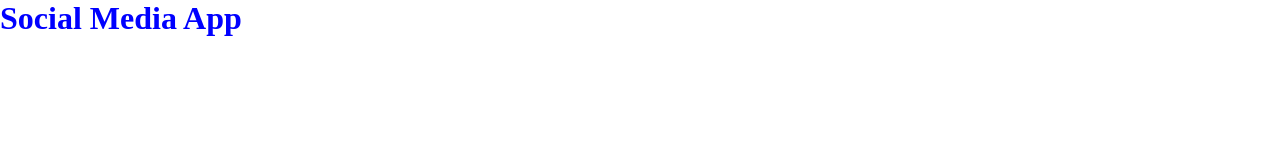
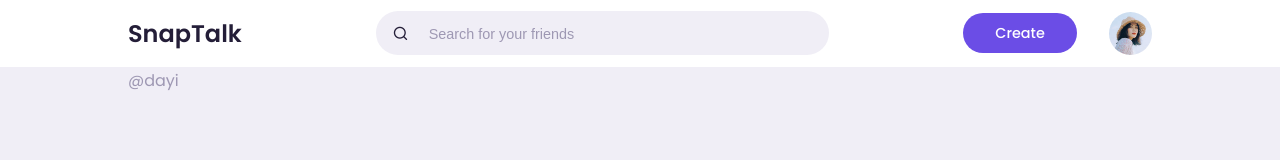
Before and after one commit to kirtirajingale/Social-Media-Facebook-Clone, a plain HTML site: page index.html in a window 1280 px wide. Drawn offline with nearby package versions, Linux system fonts and the light colour scheme.

Commit message:
nav section added

```diff
--- a/index.html
+++ b/index.html
@@ -1,14 +1,66 @@
 <!DOCTYPE html>
 <html lang="en">
+
 <head>
     <meta charset="UTF-8">
     <meta http-equiv="X-UA-Compatible" content="IE=edge">
     <meta name="viewport" content="width=device-width, initial-scale=1.0">
     <title>Social Media App</title>
+
+    <link rel="stylesheet" href="https://unicons.iconscout.com/release/v4.0.0/css/line.css">
+
     <link rel="stylesheet" href="style.css">
 </head>
+
 <body>
-    <h1>Social Media App</h1>
+    <nav>
+        <div class="container">
+            <h2 class="log">
+                SnapTalk
+            </h2>
+            <div class="search-bar">
+                <i class="uil uil-search"></i>
+                <input type="search" placeholder="Search for your friends">
+            </div>
+            <div class="create">
+                <label class="btn btn-primary" for="create-post">Create</label>
+                <div class="profile-photo">
+                    <img src="./images/profile-1.jpg" alt="">
+                </div>
+            </div>
+        </div>
+        </div>
+    </nav>
+
+    <!-- ------------------ MAIN SECTION ------------- -->
+
+    <main>
+        <div class="container">
+            <!-- ------------------ left ------------- -->
+            <div class="left">
+                <a class="profile">
+                    <div class="profile-photo">
+                        <img src="./images/profile-1.jpg">
+                    </div>
+                    <div class="handle">
+                        <h4>Lucy Desoza</h4>
+                        <p class="text-muted">
+                            @dayi
+                        </p>
+                    </div>
+                </a>
+            </div>
+              <!-- ------------------ MIddle ------------- -->
+            <div class="middle">
+
+            </div>
+              <!-- ------------------ Right ------------- -->
+            <div class="right">
+
+            </div>
+        </div>
+    </main>
 </body>
+
 </html>
 <script src="index.js"></script>
--- a/style.css
+++ b/style.css
@@ -1,8 +1,120 @@
-*{
+@import url('https://fonts.googleapis.com/css2?family=Poppins:wght@300;400;500;600&display=swap');
+
+:root{
+    --color-white: hsl(252, 30%, 100%);
+    --color-light: hsl(252, 30%, 95%);
+    --color-gray: hsl(252, 15%, 65%);
+    --color-primary: hsl(252,75%, 60%);
+    --color-secondary: hsl(252, 100%, 90%);
+    --color-success: hsl(129, 95%, 65%);
+    --color-danger: hsl(0, 95%, 65%);
+    --color-dark:hsl(252, 30%, 17%);
+    --color-black: hsl(253, 30%, 10%);
+
+    --boder-radius:2rem;
+    --card-border-radius:1rem;
+    --btn-padding: 0.6rem 2rem;
+    --search-padding:0.6rem 1rem;
+    --card-padding:1rem;
+}
+
+*,*::before, *::after{
     margin: 0;
     padding: 0;
     box-sizing: border-box;
+    text-decoration: none;
+    list-style: none;
+    border: none;
 }
-h1{
-    color: blue;
+
+body{
+    font-family: 'Poppins', sans-serif;
+    color:  var(--color-dark);
+    background: var(--color-light);
+    overflow-x: hidden;
 }
+
+/* Container Styling */
+
+.container{
+    width: 80%;
+    margin: 0 auto;
+}
+.profile-photo{
+    width: 2.7rem;
+    aspect-ratio: 1/1;
+    border-radius: 50%;
+    overflow: hidden;
+}
+
+img{
+    display: block;
+    width: 100%;
+}
+
+.btn{
+    display: inline-block;
+    padding: var(--btn-padding);
+    font-weight: 500;
+    border-radius: var(--boder-radius);
+    cursor: pointer;
+    transition: all 300ms ease;
+    font-size: 0.9rem;
+}
+
+.btn:hover{
+    opacity: 0.8;
+}
+
+.btn-primary{
+    background: var(--color-primary);
+    color: white;
+}
+
+.text-bold{
+    font-weight: 500;
+}
+.text-muted{
+    color: var(--color-gray);
+}
+
+/* -------------------- NAVBAR ------------------------ */
+
+nav {
+    width: 100%;
+    background: var(--color-white);
+    padding: 0.7rem 0;
+    position: fixed;
+    top: 0;
+    z-index: 10;
+}
+
+nav .container{
+    display: flex;
+    align-items: center;
+    justify-content: space-between;
+}
+
+nav .search-bar{
+    background: var(--color-light);
+    border-radius: var(--boder-radius);
+    padding: var(--search-padding);
+}
+
+nav .search-bar input[type="search"]{
+    background: transparent;
+    width: 30vw;
+    margin-left: 1rem;
+    font-size: 0.9rem;
+    color: var(--color-dark);
+}
+
+nav .search-bar input[type="search"]::placeholder{
+    color: var(--color-gray);
+}
+
+nav .create{
+    display: flex;
+    align-items: center;
+    gap: 2rem;
+}
```
